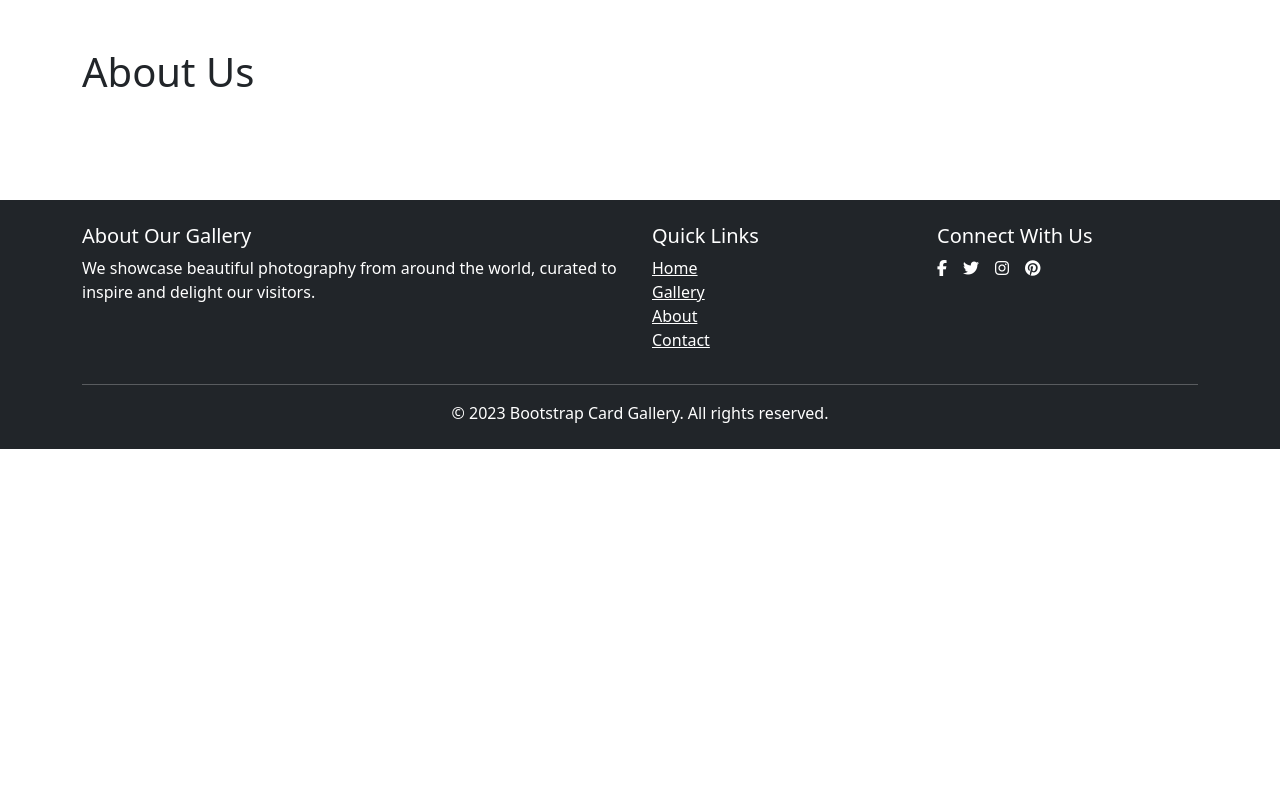
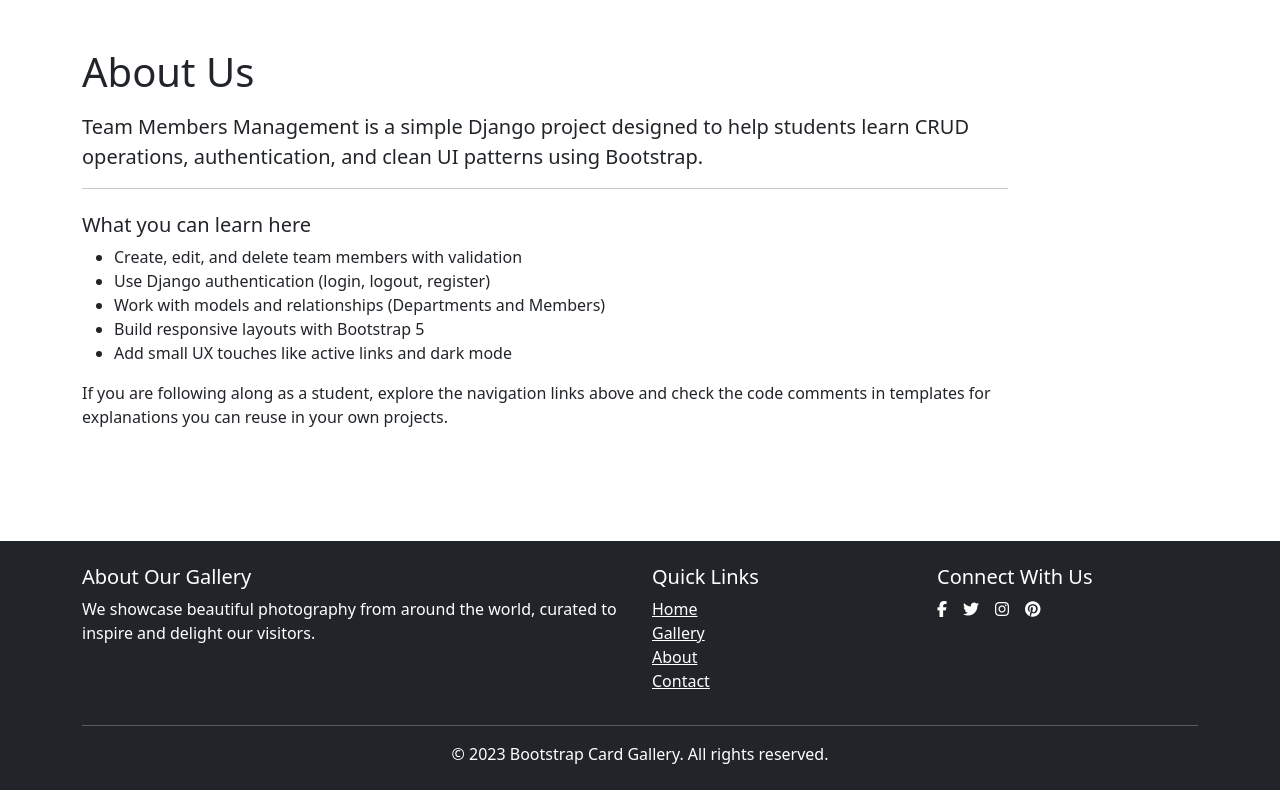
Before and after one commit to Azzam49/nova_django_cards_gallery, a Django app: page /about-us/ in a window 1280 px wide. Shown: the part 72-862 px from the top of the page. Before the commit the page ends 521 px from the top, so only its background shows below. Run offline with Django 3.2, Linux system fonts and the light colour scheme; some libraries are stand-ins or nearby versions.

Commit message:
Improve about us page

```diff
--- a/app/templates/app/about_us.html
+++ b/app/templates/app/about_us.html
@@ -1,5 +1,20 @@
 {% extends 'app/assets/base.html' %}
 
 {% block mainBlock %}
-    <h1>About Us<h1>
+    <div class="row">
+        <div class="col-12 col-lg-10">
+            <h1 class="mb-3">About Us</h1>
+            <p class="lead">Team Members Management is a simple Django project designed to help students learn CRUD operations, authentication, and clean UI patterns using Bootstrap.</p>
+            <hr>
+            <h2 class="h5 mt-4">What you can learn here</h2>
+            <ul class="mb-3">
+                <li>Create, edit, and delete team members with validation</li>
+                <li>Use Django authentication (login, logout, register)</li>
+                <li>Work with models and relationships (Departments and Members)</li>
+                <li>Build responsive layouts with Bootstrap 5</li>
+                <li>Add small UX touches like active links and dark mode</li>
+            </ul>
+            <p>If you are following along as a student, explore the navigation links above and check the code comments in templates for explanations you can reuse in your own projects.</p>
+        </div>
+    </div>
 {% endblock mainBlock %}
```
